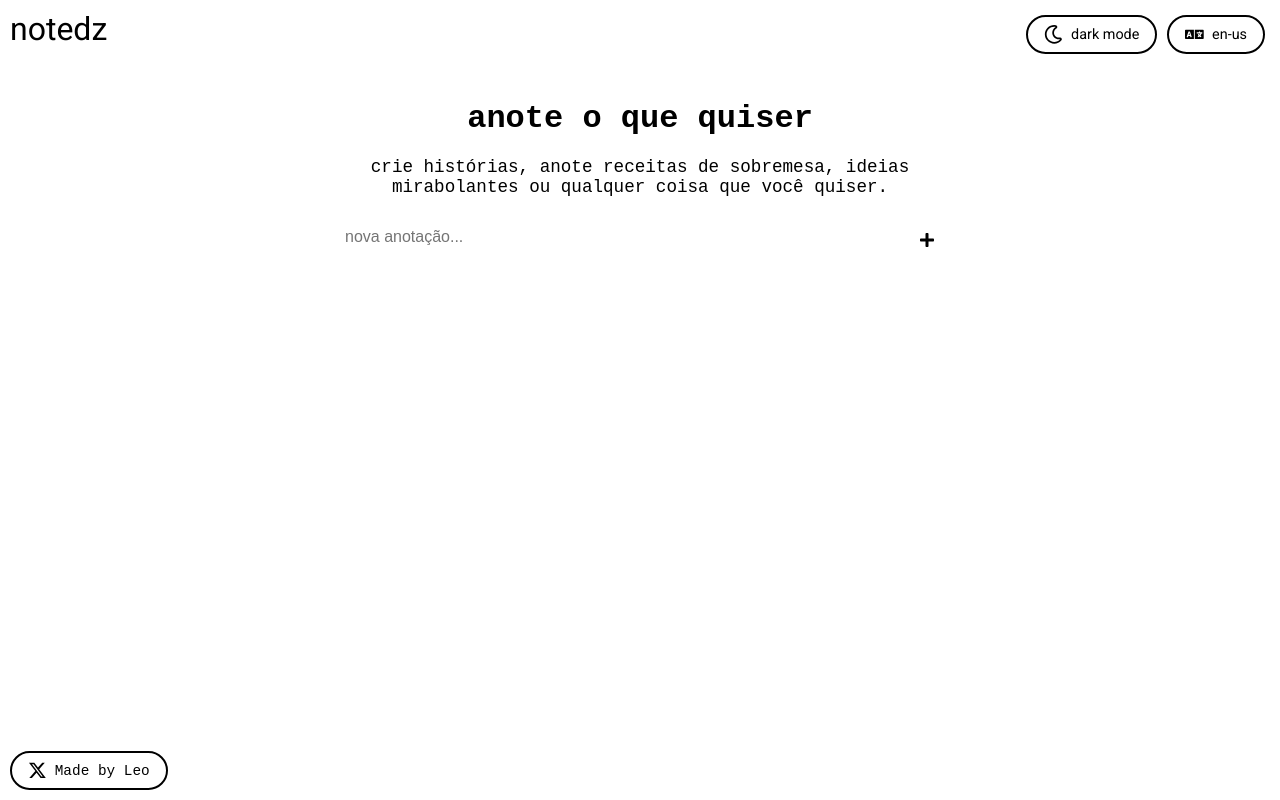
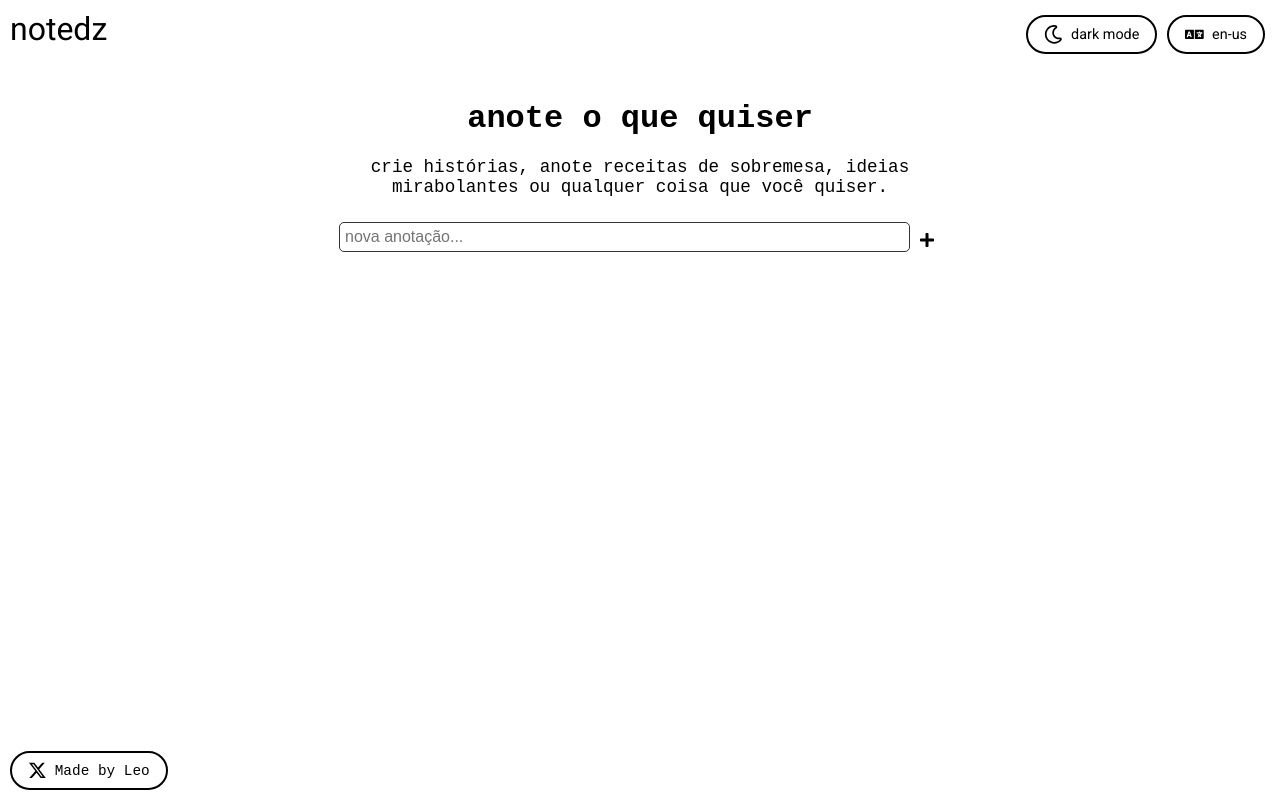
Before and after one commit to leoz11/notedz, a React (Create React App) app: page / in a window 1280 px wide. Built offline with nearby package versions, Linux system fonts and the light colour scheme.

Commit message:
Updating layout

```diff
--- a/src/Components/NoteList.js
+++ b/src/Components/NoteList.js
@@ -34,7 +34,8 @@ const NoteInput = styled.input`
   color: ${(props) => (props.darkMode ? '#fff' : '#000')};
   font-size: 1em;
   padding: 5px;
-  outline: none;
+  outline: 1px solid #333;
+  border-radius: 4px;
 `;
 
 const IconButton = styled.button`
```
